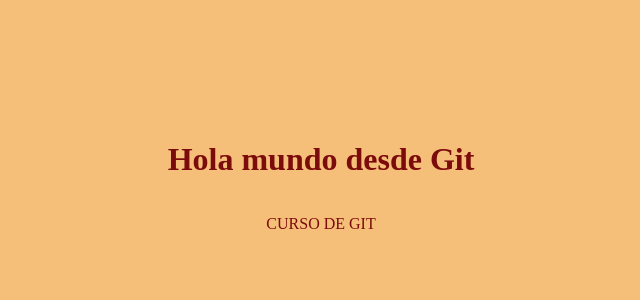
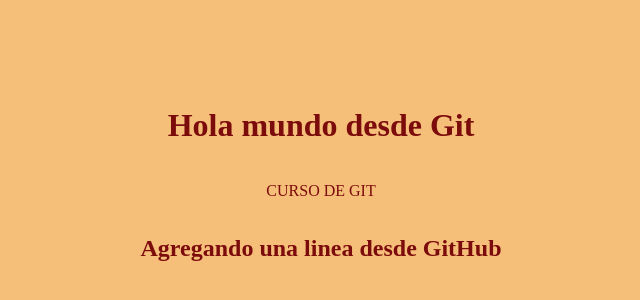
Before and after one commit to Neftalihc/CursoGit, a plain HTML site: page index.html in a window 1280 px wide. Shown: the part 216-516 px from the top of the page, without its empty margins (319-959 px from the left). Drawn offline with Linux system fonts and the light colour scheme.

Commit message:
Update index.html

```diff
--- a/index.html
+++ b/index.html
@@ -10,6 +10,7 @@
 
 <h1>Hola mundo desde Git</h1>
 <P>CURSO DE GIT</P>
+    <h2>Agregando una linea desde GitHub</h2>
 
 </body>
 </html>
```
